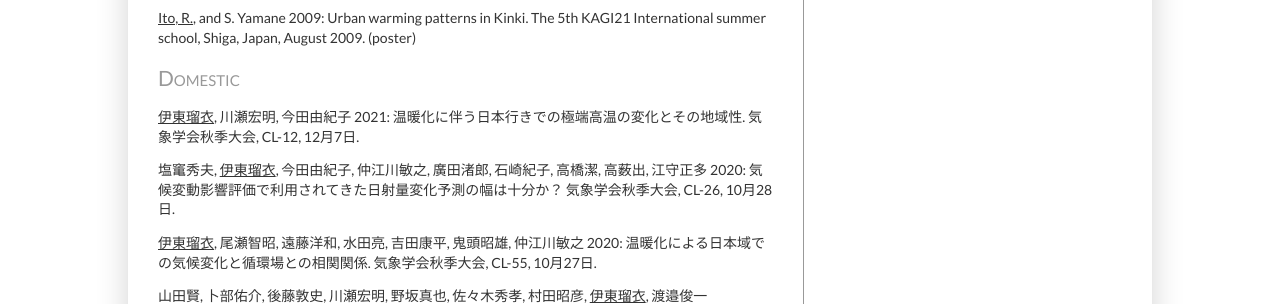
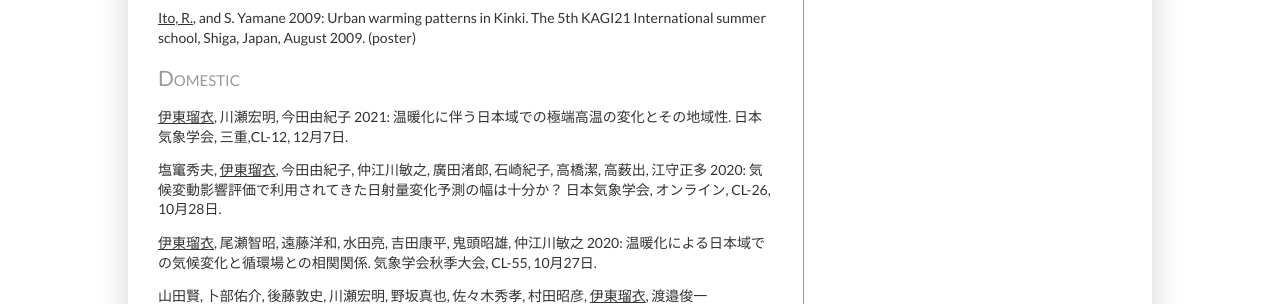
Before and after one commit to rui-climbiz/rui-climbiz.github.io, a Jekyll site: the page built from publications.html, in a window 1280 px wide and 900 px high, scrolled down 4382 px. Shown: the part 152-456 px from the top of the window. Built offline with Jekyll 4.4.1, drawn with Linux system fonts in a browser that asks for light colours; some of the changed text lies outside the part shown.

Commit message:
Update publications.html

```diff
--- a/publications.html
+++ b/publications.html
@@ -69,8 +69,8 @@
 <p><u>Ito, R.</u> and S. Yamane 2010: Heating and cooling sources in Keihanshin region originated by reclamation works on Osaka Bay. JpGU Meeting 2010, HSC016-P03, Chiba, Japan, May 2010. (poster)</p>
 <p><u>Ito, R.</u>, and S. Yamane 2009: Urban warming patterns in Kinki. The 5th KAGI21 International summer school, Shiga, Japan, August 2009. (poster)</p>
 <h2>Domestic</h2>
-<p><u>伊東瑠衣</u>, 川瀬宏明, 今田由紀子 2021: 温暖化に伴う日本行きでの極端高温の変化とその地域性. 気象学会秋季大会, CL-12, 12月7日.</p>
-<p>塩竃秀夫, <u>伊東瑠衣</u>, 今田由紀子, 仲江川敏之, 廣田渚郎, 石崎紀子, 高橋潔, 高薮出, 江守正多 2020: 気候変動影響評価で利用されてきた日射量変化予測の幅は十分か？ 気象学会秋季大会, CL-26, 10月28日.</p>
+<p><u>伊東瑠衣</u>, 川瀬宏明, 今田由紀子 2021: 温暖化に伴う日本域での極端高温の変化とその地域性. 日本気象学会, 三重,CL-12, 12月7日.</p>
+<p>塩竃秀夫, <u>伊東瑠衣</u>, 今田由紀子, 仲江川敏之, 廣田渚郎, 石崎紀子, 高橋潔, 高薮出, 江守正多 2020: 気候変動影響評価で利用されてきた日射量変化予測の幅は十分か？ 日本気象学会, オンライン, CL-26, 10月28日.</p>
 <p><u>伊東瑠衣</u>, 尾瀬智昭, 遠藤洋和, 水田亮, 吉田康平, 鬼頭昭雄, 仲江川敏之 2020: 温暖化による日本域での気候変化と循環場との相関関係. 気象学会秋季大会, CL-55, 10月27日.</p>
 <p>山田賢, 卜部佑介, 後藤敦史, 川瀬宏明, 野坂真也, 佐々木秀孝, 村田昭彦, <u>伊東瑠衣</u>, 渡邉俊一 2019: RCP2.6シナリオを用いた日本付近における気候変化の将来予測について. 研究集会「異常気象の発現メカニズムと大規模大気海洋変動の複合過程」, 京都, 11月14日. </p>
 <p>川瀬宏明, 山崎剛, 佐々井崇博, 杉本志織, 藤田実季子, 浜田崇, 栗林正俊, <u>伊東瑠衣</u>, 村田昭彦, 野坂真也, 佐々木秀孝 2019: 1km力学的ダウンスケーリングから見えた地球温暖化に伴い極端化する中部山岳の降雪・積雪. 気象学会秋季大会, 福岡, P422, 10月31日.</p>
```
Also changed, not shown: other parts of publications.html (+1 -1 lines).
